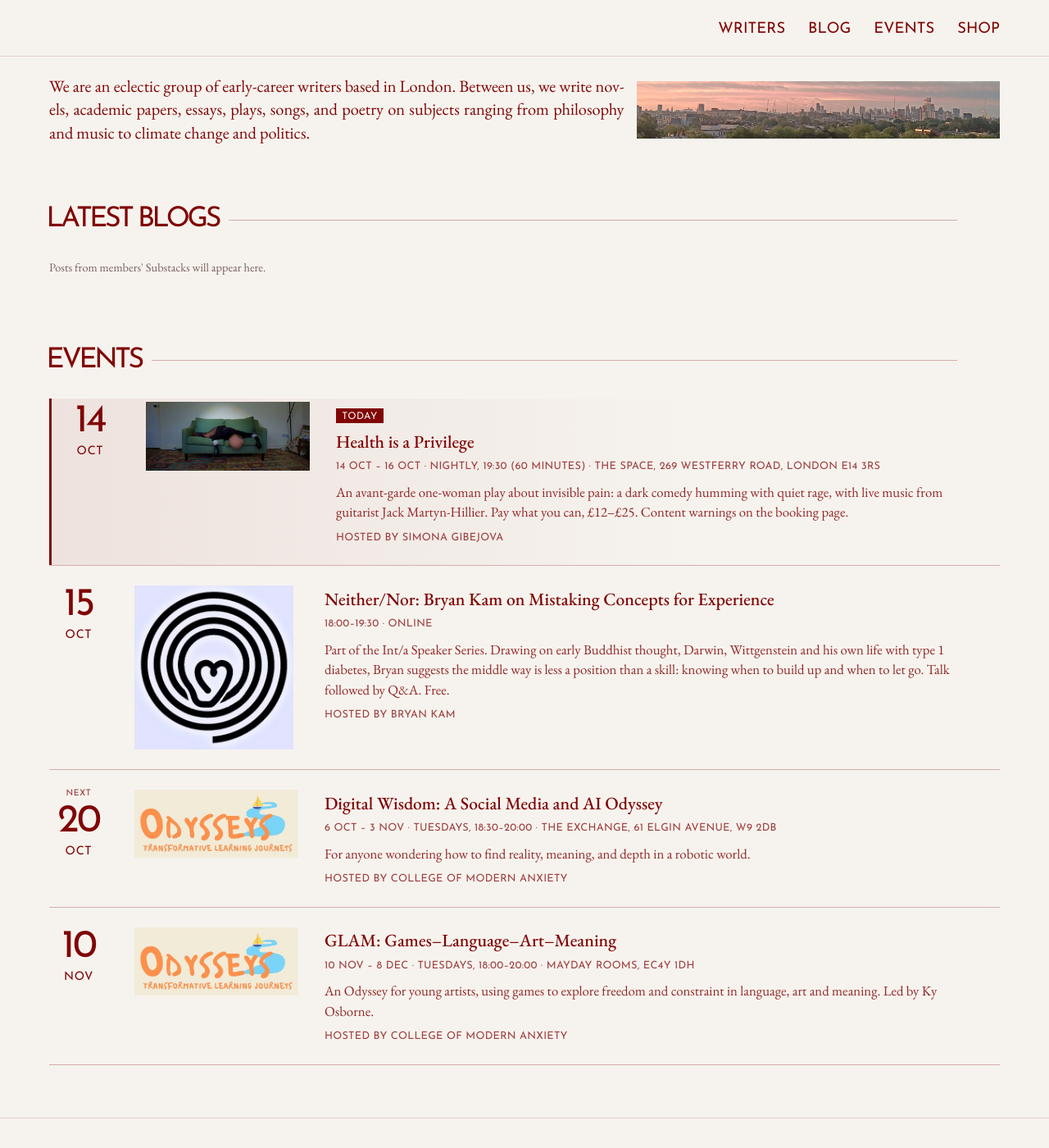
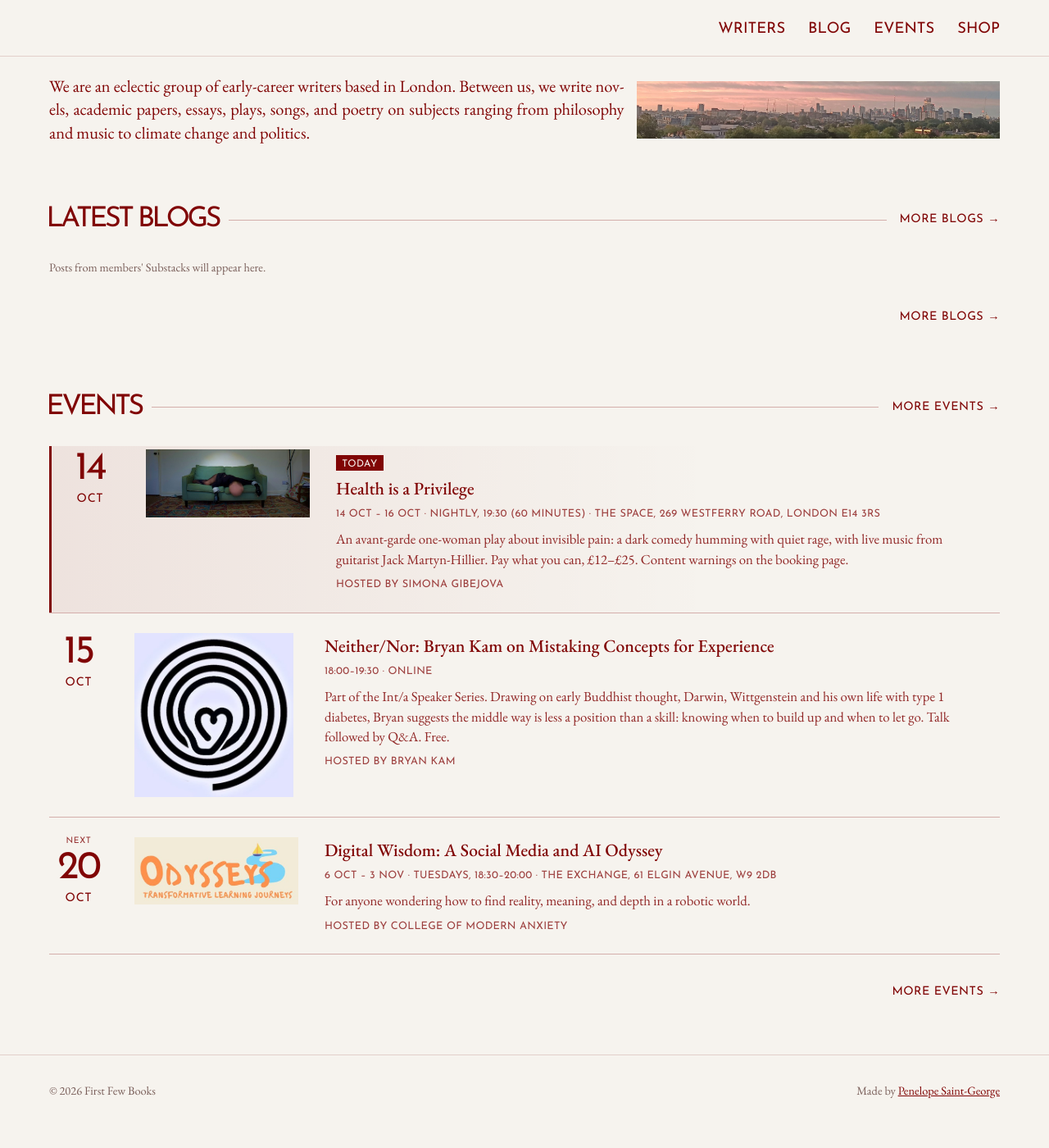
Before and after one commit to nelepope/firstfewbooks, a Jekyll site: the page built from index.html, in a window 1280 px wide and 1400 px high, scrolled down 200 px. Shown: the whole window at 82% size. Built offline with Jekyll 4.4.1, drawn with Linux system fonts in a browser that asks for light colours; after the commit the page ends 1573 px from its top, so only the background shows below that.

Commit message:
More blogs / More events links beside the home page headings and under each section
The home page shows the next three events.

Co-Authored-By: Claude Opus 5.5 <noreply@anthropic.com>

```diff
--- a/assets/css/style.css
+++ b/assets/css/style.css
@@ -342,3 +342,17 @@ main > .wrap:first-child { padding-top: 48px; }
   font-family: var(--font-display); text-transform: uppercase; letter-spacing: .04em; font-size: .75rem; line-height: 1;
 }
 .event-next { font-size: .65rem; letter-spacing: .06em; margin-bottom: 4px; opacity: .8; }
+
+/* "More blogs" / "More events" links: on the heading's line and under the section */
+.rule-head { display: flex; align-items: center; gap: 16px; margin-bottom: 28px; }
+.rule-head .rule-heading { flex: 1; margin-bottom: 0; }
+.rule-head .rule-heading::after { margin-right: 0; }
+.more-link {
+  font-family: var(--font-display); text-transform: uppercase; letter-spacing: .03em; font-size: .9rem;
+  color: var(--accent); text-decoration: none; white-space: nowrap;
+}
+.more-link::after { content: " →"; }
+.more-link:hover { font-style: italic; }
+.more-bottom { margin: 28px 0 0; text-align: right; }
+/* The home page shows the next three events; the rest are on the Events page. */
+.home-events .event-list > .event:nth-child(n + 4) { display: none; }
--- a/index.html
+++ b/index.html
@@ -14,7 +14,10 @@ home: true
 </section>
 
 <section class="section wrap">
-  <h2 class="rule-heading">Latest blogs</h2>
+  <div class="rule-head">
+    <h2 class="rule-heading">Latest blogs</h2>
+    <a class="more-link" href="{{ '/blog/' | relative_url }}">More blogs</a>
+  </div>
   <div class="post-grid">
     {% for post in site.data.feed limit: 3 %}
       {% include post-card.html post=post %}
@@ -22,12 +25,17 @@ home: true
       <p class="meta">Posts from members' Substacks will appear here.</p>
     {% endfor %}
   </div>
+  <p class="more-bottom"><a class="more-link" href="{{ '/blog/' | relative_url }}">More blogs</a></p>
 </section>
 
-<section class="section wrap">
-  <h2 class="rule-heading"><a href="{{ '/events/' | relative_url }}">Events</a></h2>
+<section class="section wrap home-events">
+  <div class="rule-head">
+    <h2 class="rule-heading">Events</h2>
+    <a class="more-link" href="{{ '/events/' | relative_url }}">More events</a>
+  </div>
   {% include events-list.html show="upcoming" %}
   <p class="coming-soon"{% if shown > 0 %} hidden{% endif %}>Coming soon</p>
+  <p class="more-bottom"><a class="more-link" href="{{ '/events/' | relative_url }}">More events</a></p>
 </section>
 
 {% assign books = site.books | sort: "date" | reverse %}
```
